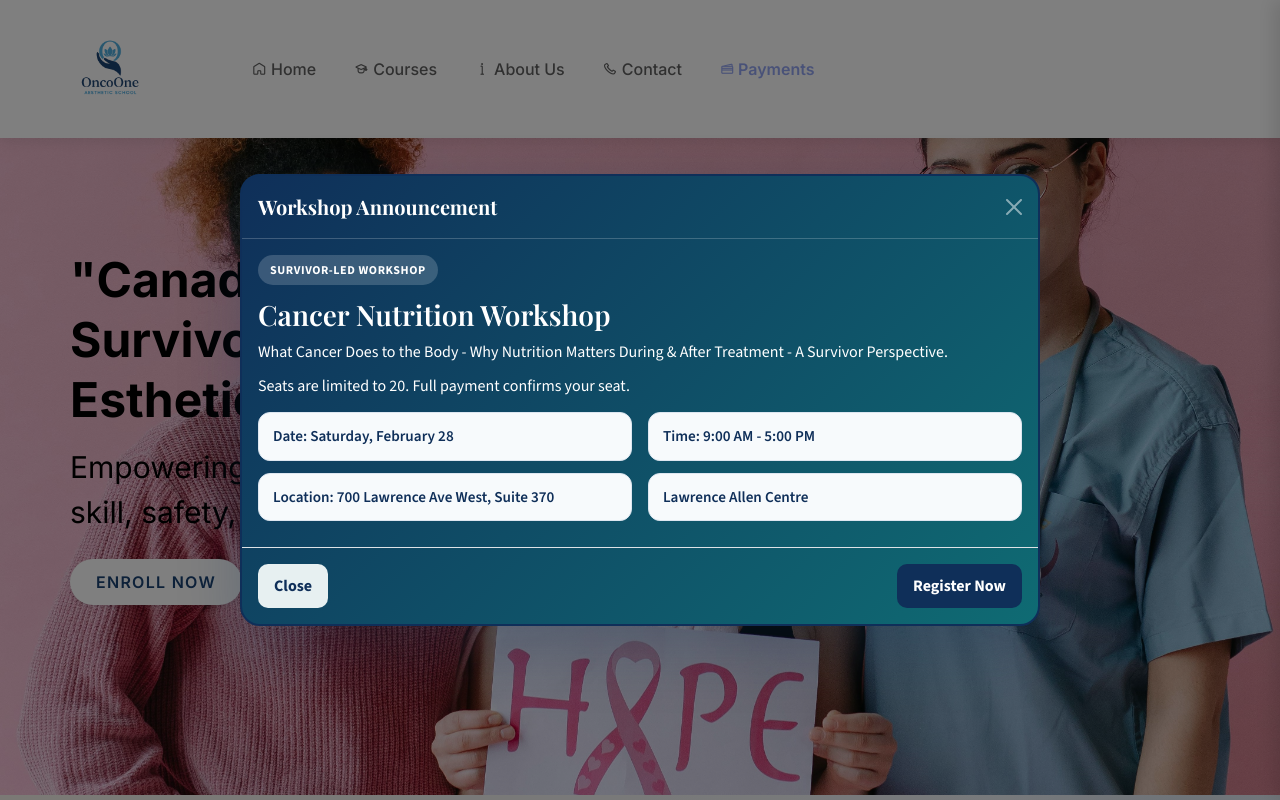
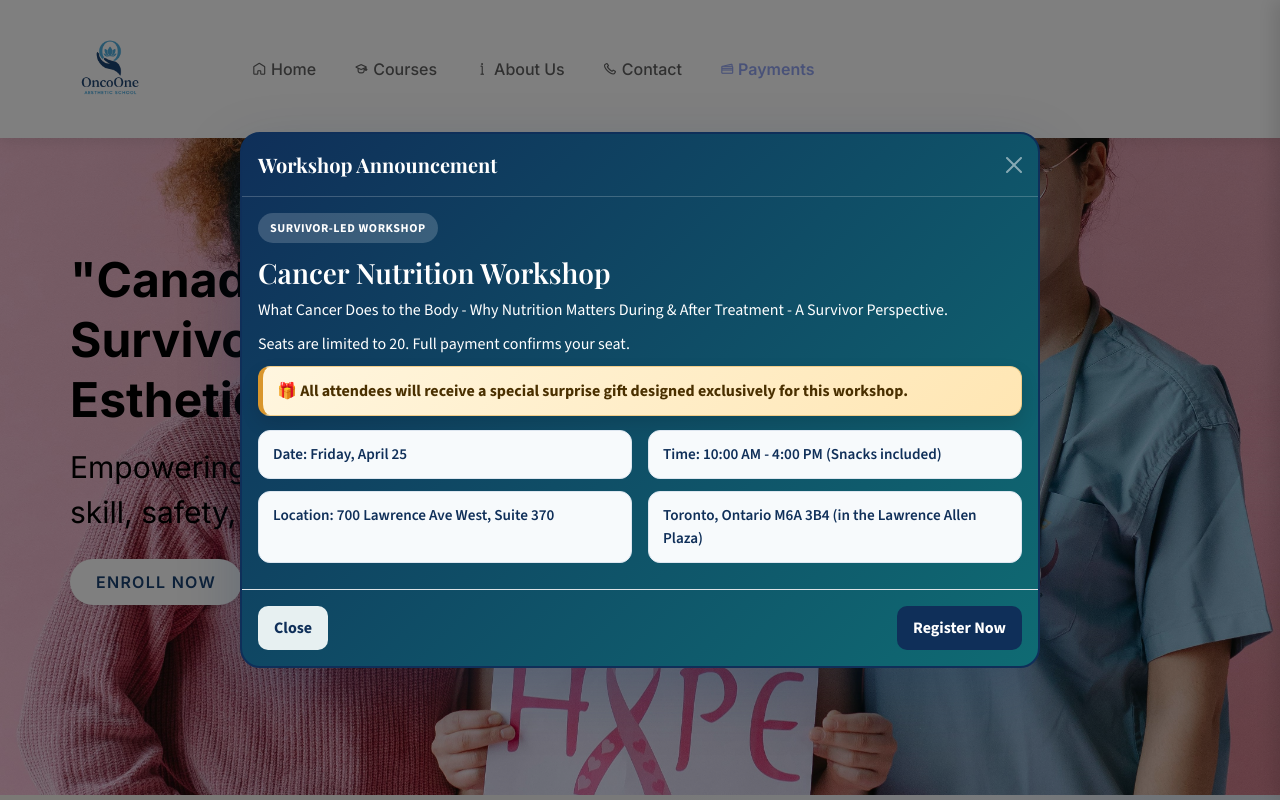
Before and after one commit to MahinHameem/Oncoone, a Django app: page / in a window 1280 px wide. Run offline with Django 5.2, Linux system fonts and the light colour scheme; data that the repository does not hold is empty; some libraries are stand-ins or nearby versions.

Commit message:
updated the wrokshop date

```diff
--- a/templates/index.html
+++ b/templates/index.html
@@ -365,6 +365,26 @@ html, body {
   margin-top: 12px;
 }
 
+.announcement-highlight {
+  margin-top: 14px;
+  background: linear-gradient(135deg, #fff6df 0%, #ffe6b3 100%);
+  border: 1px solid #f1cd8a;
+  border-left: 5px solid #d9962c;
+  border-radius: 12px;
+  padding: 12px 14px;
+  color: #4a3000;
+  font-weight: 700;
+}
+
+.announcement-modal .announcement-highlight {
+  color: #4a3000;
+  box-shadow: 0 8px 18px rgba(0, 0, 0, 0.12);
+}
+
+.announcement-modal .modal-body p.announcement-highlight {
+  color: #4a3000;
+}
+
 .announcement-actions {
   display: flex;
   flex-wrap: wrap;
@@ -542,12 +562,15 @@ html, body {
         Compassionate. Evidence-informed.
       </div>
       <div class="announcement-info">
-        <div>Date: Saturday, February 28</div>
-        <div>Time: 9:00 AM - 5:00 PM</div>
+        <div>Date: Friday, April 25</div>
+        <div>Time: 10:00 AM - 4:00 PM (Snacks included)</div>
         <div>Location: 700 Lawrence Ave West, Suite 370</div>
-        <div>Lawrence Allen Centre</div>
+        <div>Toronto, Ontario M6A 3B4 (in the Lawrence Allen Plaza)</div>
         <div>Seats: 20 only</div>
         <div>Cost: 349 CAD</div>
+      </div>
+      <div class="announcement-highlight">
+        🎁 All attendees will receive a special surprise gift designed exclusively for this workshop.
       </div>
       <div class="announcement-body">
         {% if workshop_sold_out %}
@@ -622,11 +645,14 @@ html, body {
             Seats are limited to 20. Full payment confirms your seat.
           {% endif %}
         </p>
+        <p class="announcement-highlight" style="margin-top: 8px;">
+          🎁 All attendees will receive a special surprise gift designed exclusively for this workshop.
+        </p>
         <div class="announcement-info" style="margin-top: 14px;">
-          <div>Date: Saturday, February 28</div>
-          <div>Time: 9:00 AM - 5:00 PM</div>
+          <div>Date: Friday, April 25</div>
+          <div>Time: 10:00 AM - 4:00 PM (Snacks included)</div>
           <div>Location: 700 Lawrence Ave West, Suite 370</div>
-          <div>Lawrence Allen Centre</div>
+          <div>Toronto, Ontario M6A 3B4 (in the Lawrence Allen Plaza)</div>
         </div>
       </div>
       <div class="modal-footer" style="justify-content: space-between;">
```
